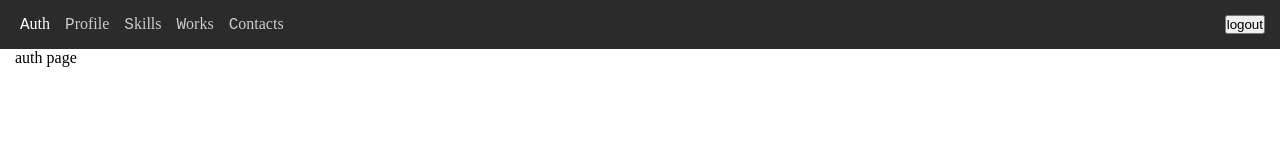
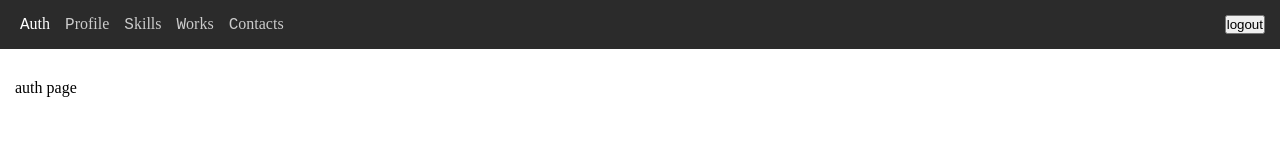
Before and after one commit to AlienNT/webfolio-panel, a Vue app: page /auth in a window 1280 px wide. Shown: the top 160 px of the page. Built offline with nearby package versions, Linux system fonts and the light colour scheme.

Commit message:
update(templates): update page template styles

```diff
--- a/src/templates/PageTemplate.vue
+++ b/src/templates/PageTemplate.vue
@@ -8,6 +8,8 @@
   </div>
 </template>
 
-<style scoped lang="scss">
-
+<style lang="scss">
+.section {
+  padding-top: 30px;
+}
 </style>
```
